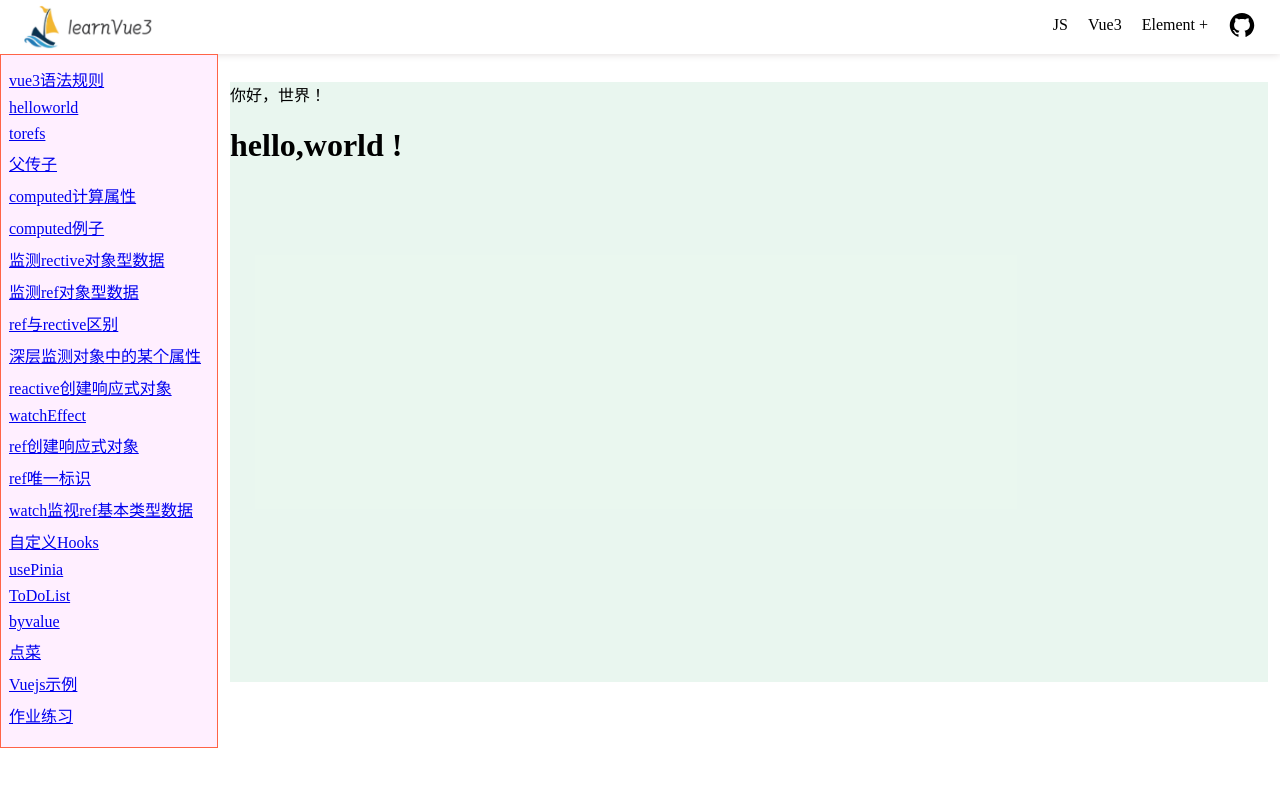
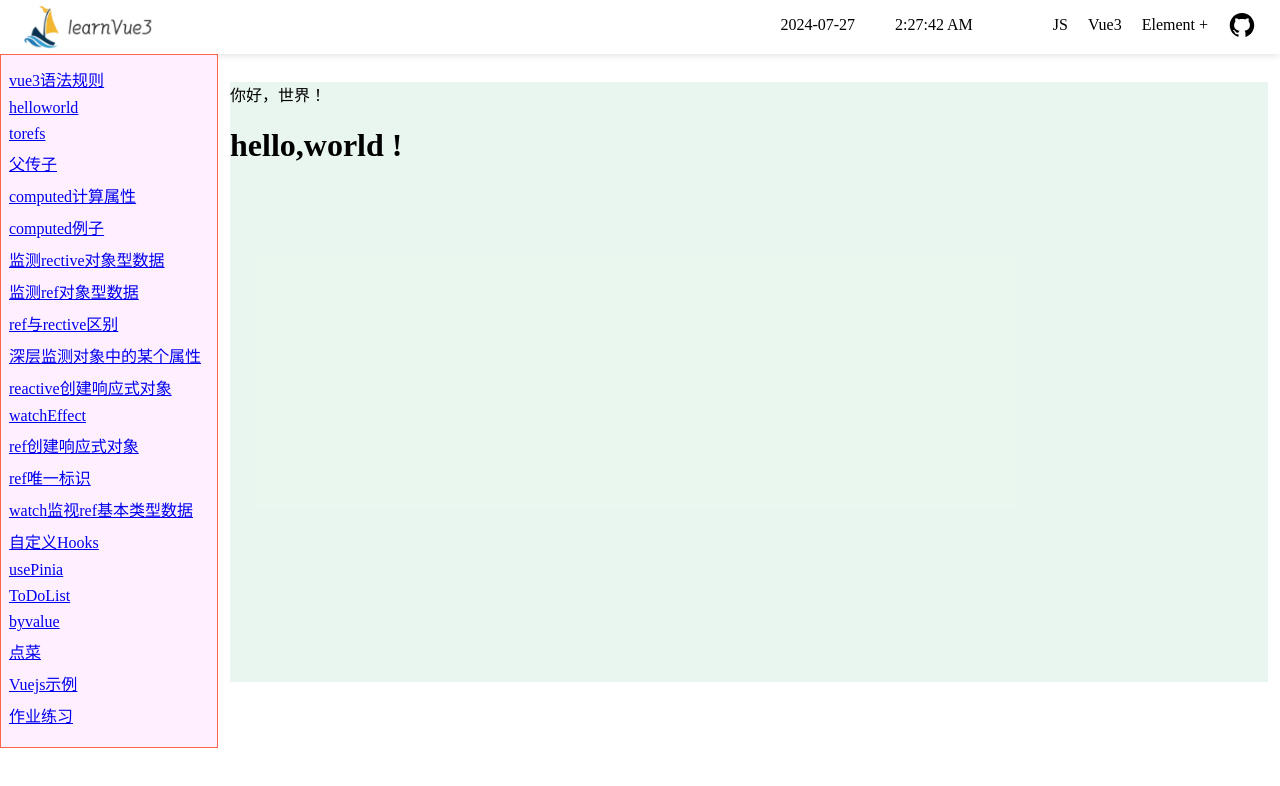
Before and after one commit to beiduofeng/learnVue3, a Vue app: page /#/1 in a window 1280 px wide. Shown: the top 786 px of the page. Built offline with nearby package versions, Linux system fonts and the light colour scheme.

Commit message:
时间显示

```diff
--- a/src/common/Header/index.vue
+++ b/src/common/Header/index.vue
@@ -4,6 +4,12 @@
             <img :src="logoUrl" alt="">
         </div>
         <div class="right">
+            <div class="time">
+                <span> {{ formattedDate }}</span>
+                <span> {{ currentTime }}</span>
+
+
+            </div>
             <div class="tabs" @click="onTabClick">
                 <span :class="currentclass('js')" id="js">JS</span>
                 <span :class="currentclass('Vue3')" id="Vue3">Vue3</span>
@@ -20,7 +26,35 @@
     </div>
 </template>
 <script setup>
-import { ref } from 'vue';
+import { ref, computed, onMounted, onUnmounted } from 'vue';
+//时钟
+const currentTime = ref(new Date().toLocaleTimeString());
+function updateTime() {
+    currentTime.value = new Date().toLocaleTimeString();
+}
+onMounted(() => {
+    const intervalId = setInterval(updateTime, 1000); // 更新时间每秒一次
+    const intervalId1 = setInterval(formattedDate.value, 24 * 60 * 60 * 1000);
+    // 组件卸载时清除定时器
+    onUnmounted(() => {
+        clearInterval(intervalId);
+        clearInterval(intervalId1);
+    });
+});
+
+
+// 创建一个计算属性，用于格式化日期
+const formattedDate = computed(() => {
+    const today = new Date();
+    const year = today.getFullYear();
+    const month = String(today.getMonth() + 1).padStart(2, '0'); // 月份从0开始，所以+1，然后确保是两位数
+    const day = String(today.getDate()).padStart(2, '0'); // 确保日期是两位数
+    return `${year}-${month}-${day}`;
+});
+
+
+
+
 const currentSelected = ref()
 const onTabClick = (e) => {
     const id = e.target.id
@@ -67,6 +101,17 @@ const githubUrl = 'https://github.com/beiduofeng/learnVue3';
     cursor: pointer;
 }
 
+.time {
+    margin-right: 40px;
+}
+
+.time span {
+    margin-right: 40px;
+    display: inline-block;
+    line-height: 28px;
+
+}
+
 .tabs span:hover {
     color: #358be1;
 }
```
